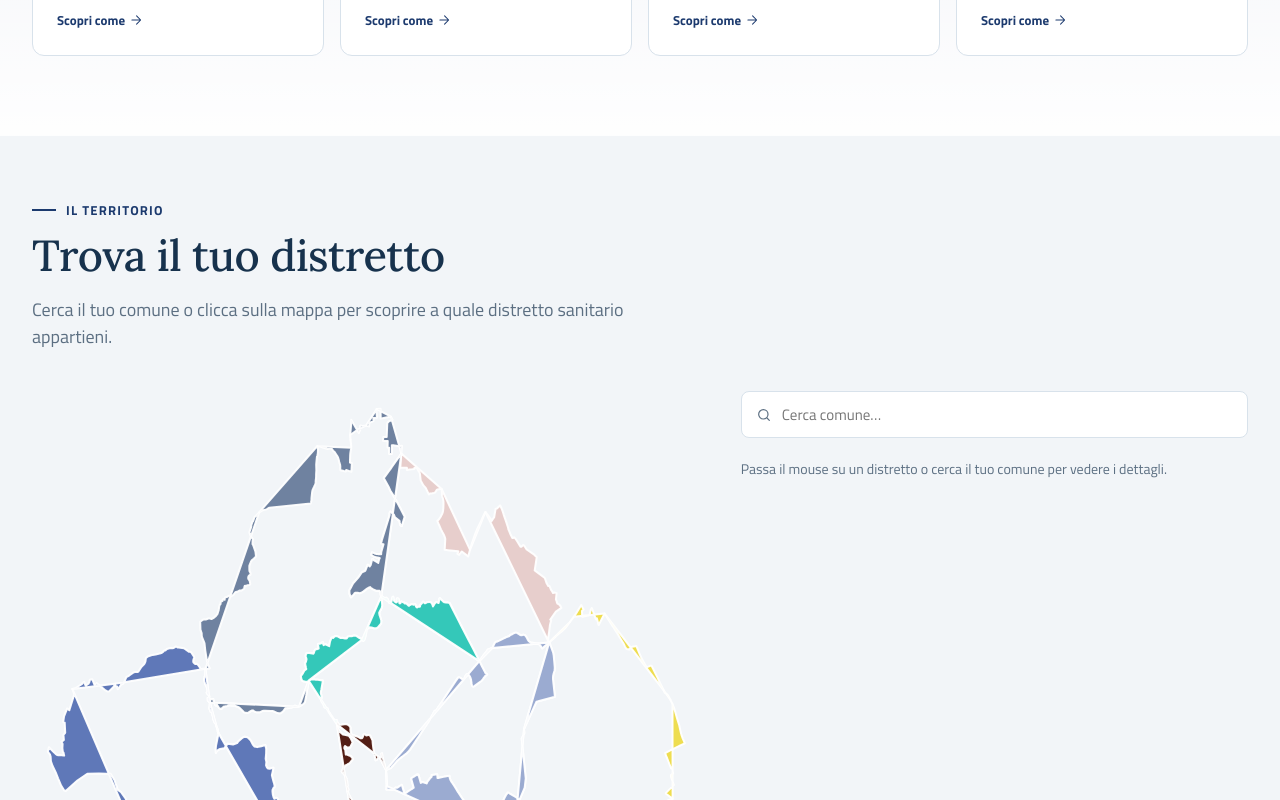
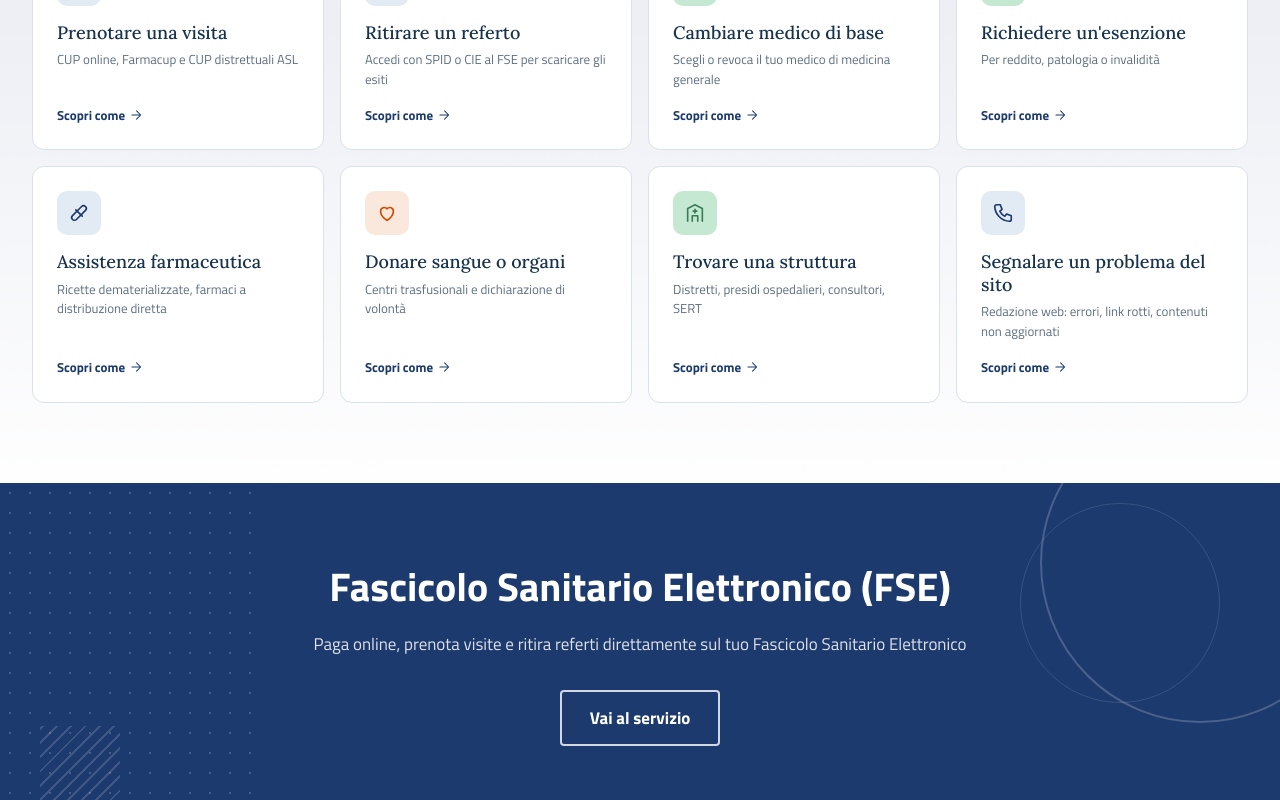
Before and after one commit to michele-cianni/demo-asl-napoli-1-centro, a React (Vite) app: page / in a window 1280 px wide. Shown: the part 1580-2380 px from the top of the page. Built offline with nearby package versions, Linux system fonts and the light colour scheme.

Commit message:
fix(ui): change chatbot FAB color to primary, remove district widget from homepage
Co-Authored-By: Claude Sonnet 4.6 <noreply@anthropic.com>

```diff
--- a/src/component/Chatbot.module.css
+++ b/src/component/Chatbot.module.css
@@ -10,7 +10,7 @@
   gap: 10px;
   padding: 14px 22px;
   border-radius: 99px;
-  background: var(--brand-secondary);
+  background: var(--bi-primary);
   color: #fff;
   border: none;
   cursor: pointer;
--- a/src/page/App.jsx
+++ b/src/page/App.jsx
@@ -1,137 +1,13 @@
 import { TopBar, BrandRow, StickyHeader } from '../component/Header.jsx';
-import { Hero } from '../component/Hero.jsx';
 import { HowToGrid } from '../component/HowTo.jsx';
 import { News } from '../component/News.jsx';
+import { SearchSection } from '../component/SearchSection.jsx';
 import { AudienceGrid } from '../component/Audience.jsx';
 import { Tenders } from '../component/Tenders.jsx';
 import { Footer } from '../component/Footer.jsx';
 import { FSEBand } from '../component/FSEBand.jsx';
 import { FeedbackWidget } from '../component/Feedback.jsx';
 import { Chatbot } from '../component/Chatbot.jsx';
-import { Section, SectionHeading, ArrowLink, Badge } from '../component/UI.jsx';
-import { useResponsive } from '../hooks/useResponsive.js';
-import DistrictMap from '../district-map/DistrictMap.tsx';
-import { useDistrictSelection } from '../district-map/useDistrictSelection.ts';
-import { ComuneSearch } from '../district-map/ComuneSearch.jsx';
-
-// ── Panel mostrato a destra quando un distretto è evidenziato ──
-function DistrettoPanel({ distretto }) {
-  return (
-    <div
-      style={{
-        marginTop: 20,
-        padding: '20px 24px',
-        background: 'var(--bi-surface)',
-        borderRadius: 'var(--r-lg)',
-        border: '1.5px solid var(--bi-border)',
-      }}
-    >
-      <div style={{ display: 'flex', alignItems: 'center', gap: 10, marginBottom: 8 }}>
-        <div
-          style={{
-            width: 14,
-            height: 14,
-            borderRadius: '50%',
-            background: distretto.colore,
-            flexShrink: 0,
-            border: '1px solid rgba(0,0,0,0.12)',
-          }}
-        />
-        <span style={{ fontWeight: 700, fontSize: 17, color: 'var(--bi-ink-900)' }}>
-          {distretto.nome}
-        </span>
-      </div>
-      <p style={{ color: 'var(--bi-ink-500)', fontSize: 13, margin: '0 0 12px' }}>
-        {distretto.comuni.length} {distretto.comuni.length === 1 ? 'comune' : 'comuni'}
-      </p>
-      <div style={{ display: 'flex', flexWrap: 'wrap', gap: 6, marginBottom: 20 }}>
-        {distretto.comuni.map((c) => (
-          <Badge key={c}>{c}</Badge>
-        ))}
-      </div>
-      <ArrowLink href={`page-distretti.html#distretto-${distretto.id}`}>Scopri di più</ArrowLink>
-    </div>
-  );
-}
-
-
-// ── Widget principale ──
-function DistrettoWidget() {
-  const { isMobile } = useResponsive();
-  const {
-    highlightedDistrettoId,
-    highlightedDistretto,
-    selectedDistretto,
-    setSelectedDistrettoId,
-    setActiveDistrettoId,
-  } = useDistrictSelection(null);
-
-  return (
-    <Section
-      bg="var(--bi-bg-alt)"
-      pad={{ desktop: '64px 0', compact: '48px 0', mobile: '40px 0' }}
-    >
-      <SectionHeading
-        eyebrow="Il territorio"
-        title="Trova il tuo distretto"
-        subtitle={
-          isMobile
-            ? 'Cerca il tuo comune per scoprire a quale distretto sanitario appartieni.'
-            : 'Cerca il tuo comune o clicca sulla mappa per scoprire a quale distretto sanitario appartieni.'
-        }
-      />
-      <div style={{ marginTop: 32 }}>
-        {isMobile ? (
-          <>
-            <ComuneSearch onSelect={(id) => id !== null && setSelectedDistrettoId(id)} />
-            {selectedDistretto ? (
-              <DistrettoPanel distretto={selectedDistretto} />
-            ) : (
-              <p style={{ color: 'var(--bi-ink-500)', fontSize: 14, marginTop: 16, lineHeight: 1.6 }}>
-                Digita il nome del tuo comune per trovare il distretto.
-              </p>
-            )}
-            <div style={{ marginTop: 20 }}>
-              <ArrowLink href="page-distretti.html">Sfoglia tutti i distretti</ArrowLink>
-            </div>
-          </>
-        ) : (
-          <div
-            style={{
-              display: 'grid',
-              gridTemplateColumns: '55% 1fr',
-              gap: 40,
-              alignItems: 'start',
-            }}
-          >
-            <DistrictMap
-              highlightedDistrettoId={highlightedDistrettoId}
-              onHighlightDistretto={setActiveDistrettoId}
-              onSelectDistretto={setSelectedDistrettoId}
-            />
-            <div>
-              <ComuneSearch onSelect={(id) => id !== null && setSelectedDistrettoId(id)} />
-              {highlightedDistretto ? (
-                <DistrettoPanel distretto={highlightedDistretto} />
-              ) : (
-                <p
-                  style={{
-                    marginTop: 20,
-                    color: 'var(--bi-ink-500)',
-                    fontSize: 14,
-                    lineHeight: 1.6,
-                  }}
-                >
-                  Passa il mouse su un distretto o cerca il tuo comune per vedere i dettagli.
-                </p>
-              )}
-            </div>
-          </div>
-        )}
-      </div>
-    </Section>
-  );
-}
 
 function App() {
   return (
@@ -139,12 +15,11 @@ function App() {
       <TopBar />
       <BrandRow />
       <StickyHeader />
-      <Hero />
+      <SearchSection />
+      <News />
       <HowToGrid />
-      <DistrettoWidget />
       <FSEBand />
       <AudienceGrid />
-      <News />
       <Tenders />
       <FeedbackWidget />
       <Footer />
```
